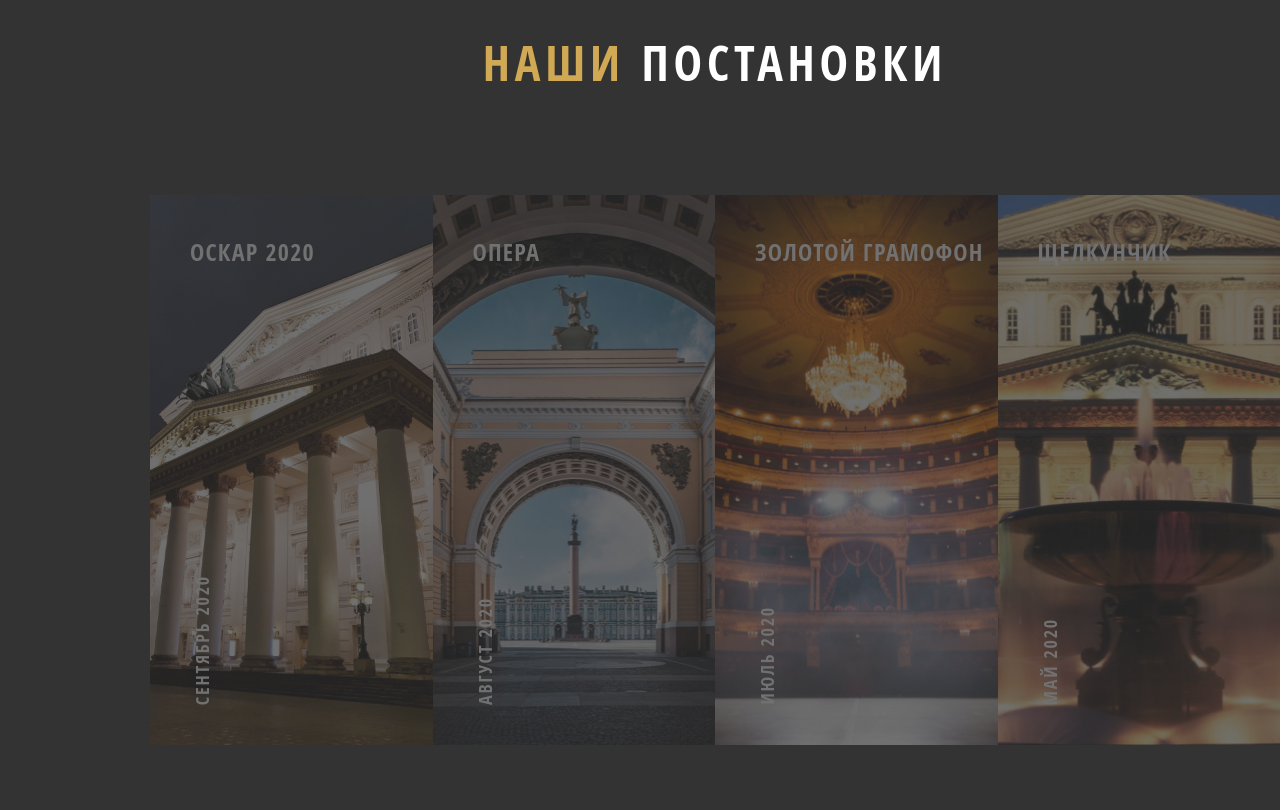
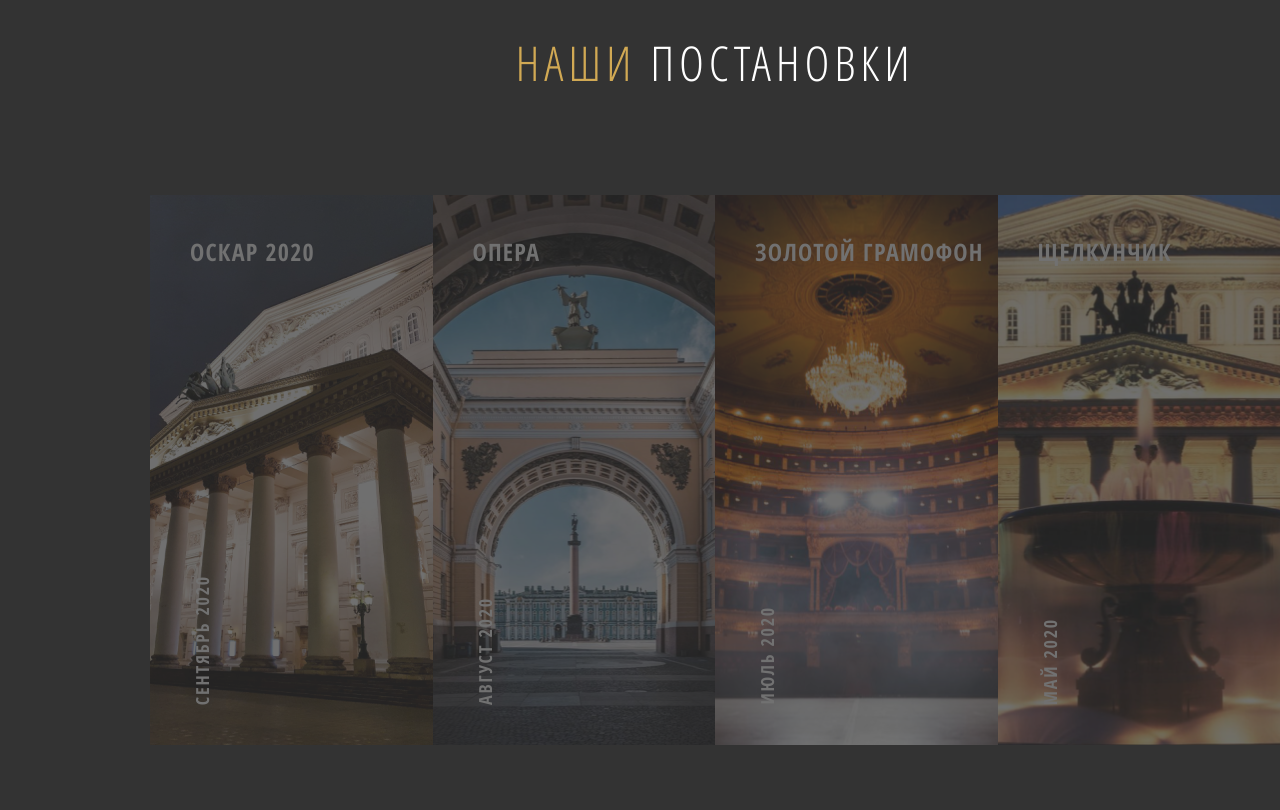
Before and after one commit to Segodnya/the_bolshoy, a plain HTML site: page index.html in a window 1280 px wide. Shown: the part 736-1546 px from the top of the page. Drawn offline with Linux system fonts and the light colour scheme.

Commit message:
add woff woff2 fonts

```diff
--- a/blocks/donate/__textarea/donate__textarea.css
+++ b/blocks/donate/__textarea/donate__textarea.css
@@ -16,7 +16,7 @@
   padding-left: 15px;
   font-family: "Open Sans";
   font-style: normal;
-  font-weight: 600;
+  font-weight: 400;
   font-size: 12px;
   line-height: 150%;
   color: #989898;
--- a/vendor/fonts.css
+++ b/vendor/fonts.css
@@ -2,45 +2,39 @@
   font-family: "Open Sans";
   font-style: normal;
   font-weight: 400;
-  /*   font-display: swap;
- */
-  src: url("./fonts/OpenSans/OpenSans-Regular.ttf") format("ttf");
-}
-
-@font-face {
-  font-family: "Open Sans";
-  font-style: normal;
-  font-weight: 600;
-  /*   font-display: swap;
- */
-  src: url("./fonts/OpenSans/OpenSans-SemiBold.ttf") format("ttf");
+  font-display: swap;
+  src: url("fonts/OpenSans/OpenSans-Regular.woff") format("woff"),
+    url("fonts/OpenSans/OpenSans-Regular.woff2") format("woff2"),
+    url("fonts/OpenSans/OpenSans-Regular.ttf") format("ttf");
 }
 
 @font-face {
   font-family: "Open Sans";
   font-style: normal;
   font-weight: 700;
-  /*   font-display: swap;
- */
-  src: url("./fonts/OpenSans/OpenSans-Bold.ttf") format("ttf");
+  font-display: swap;
+  src: url("fonts/OpenSans/OpenSans-SemiBold.woff") format("woff"),
+    url("fonts/OpenSans/OpenSans-SemiBold.woff2") format("woff2"),
+    url("fonts/OpenSans/OpenSans-SemiBold.ttf") format("ttf");
 }
 
 @font-face {
   font-family: "Open Sans Condensed";
   font-style: normal;
   font-weight: 300;
-  /*   font-display: swap;
- */
-  src: url("./fonts/OpenSansCondensed/OpenSans_Condensed-Light.ttf")
-    format("ttf");
+  font-display: swap;
+  src: url("fonts/OpenSansCondensed/OpenSansCondensed-Light.woff")
+      format("woff"),
+    url("fonts/OpenSansCondensed/OpenSansCondensed-Light.woff2") format("woff2"),
+    url("fonts/OpenSansCondensed/OpenSans_Condensed-Light.ttf") format("ttf");
 }
 
 @font-face {
   font-family: "Open Sans Condensed";
   font-style: normal;
   font-weight: 700;
-  /*   font-display: swap;
- */
-  src: url("./fonts/OpenSansCondensed/OpenSans_Condensed-Bold.ttf")
-    format("ttf");
+  font-display: swap;
+  src: url("fonts/OpenSansCondensed/OpenSansCondensed-Bold.woff") format("woff"),
+    url("fonts/OpenSansCondensed/OpenSansCondensed-Bold.woff2") format("woff2"),
+    url("fonts/OpenSansCondensed/OpenSans_Condensed-Bold.ttf") format("ttf");
 }
```
Also changed, not shown: vendor/fonts/OpenSans/OpenSans-Regular.woff (added), vendor/fonts/OpenSans/OpenSans-Regular.woff2 (added), vendor/fonts/OpenSans/OpenSans-SemiBold.woff (added), vendor/fonts/OpenSans/OpenSans-SemiBold.woff2 (added), vendor/fonts/OpenSansCondensed/OpenSansCondensed-Bold.woff (added), vendor/fonts/OpenSansCondensed/OpenSansCondensed-Bold.woff2 (added), vendor/fonts/OpenSansCondensed/OpenSansCondensed-Light.woff (added), vendor/fonts/OpenSansCondensed/OpenSansCondensed-Light.woff2 (added), 2 other files.
